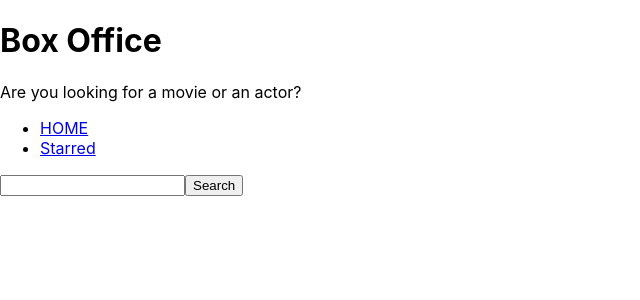
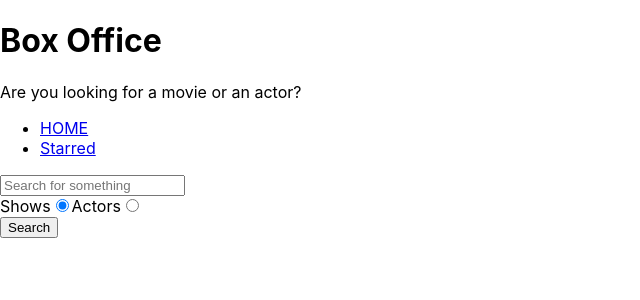
Before and after one commit to jessegjerde89/box-office, a React (Create React App) app: page / in a window 1280 px wide. Shown: the top 300 px of the page, without its empty margins (0-640 px from the left). Built offline with nearby package versions, Linux system fonts and the light colour scheme.

Commit message:
api updated

```diff
--- a/src/pages/Home.js
+++ b/src/pages/Home.js
@@ -5,9 +5,12 @@
 export const Home = () => {
   const [input, setInput] = useState("");
   const [results, setResults] = useState(null);
+  const [searchOption, setSearchOption] = useState("shows");
+
+  const isShowsSearch = searchOption === "shows";
 
   const onSearch = () => {
-    apiGet(`/search/shows?q=${input}`).then((result) => {
+    apiGet(`/search/${searchOption}?q=${input}`).then((result) => {
       setResults(result);
     });
   };
@@ -22,21 +25,24 @@
     }
   };
 
+  const onRadioChange = (ev) => {
+    setSearchOption(ev.target.value);
+  };
+
+  console.log(searchOption);
+
   const renderResults = () => {
     if (results && results.length === 0) {
       return <div>No results</div>;
     }
 
     if (results && results.length > 0) {
-      return (
-        <div>
-          {results.map((item) => (
-            <div key={item.show.id}> {item.show.name}</div>
-          ))}
-        </div>
-      );
+      return results[0].show
+        ? results.map((item) => <div key={item.show.id}> {item.show.name}</div>)
+        : results.map((item) => (
+            <div key={item.person.id}> {item.person.name}</div>
+          ));
     }
-
     return null;
   };
 
@@ -44,10 +50,36 @@
     <MainPageLayout>
       <input
         type="text"
+        placeholder="Search for something"
         onChange={onInputChange}
         onKeyDown={onKeyDown}
         value={input}
       />
+
+      <div>
+        <label htmlFor="shows-search">
+          Shows
+          <input
+            id="shows-search"
+            type="radio"
+            value="shows"
+            checked={isShowsSearch}
+            onChange={onRadioChange}
+          />
+        </label>
+
+        <label htmlFor="actors-search">
+          Actors
+          <input
+            id="actors-search"
+            type="radio"
+            value="people"
+            checked={!isShowsSearch}
+            onChange={onRadioChange}
+          />
+        </label>
+      </div>
+
       <button type="button" onClick={onSearch}>
         Search
       </button>
```
Also changed, not shown: 1 other file (tests, documents, lock files or other folders).
